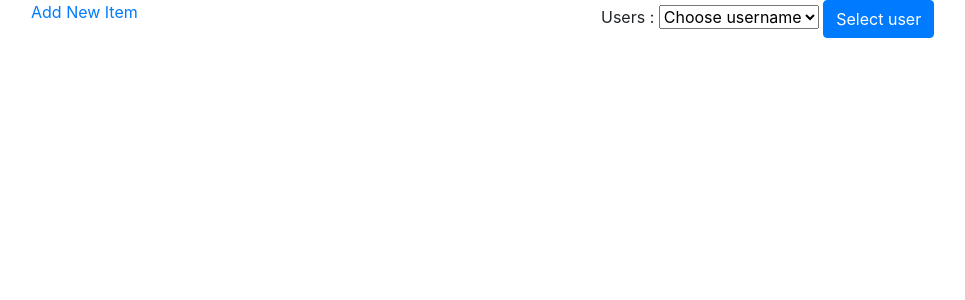
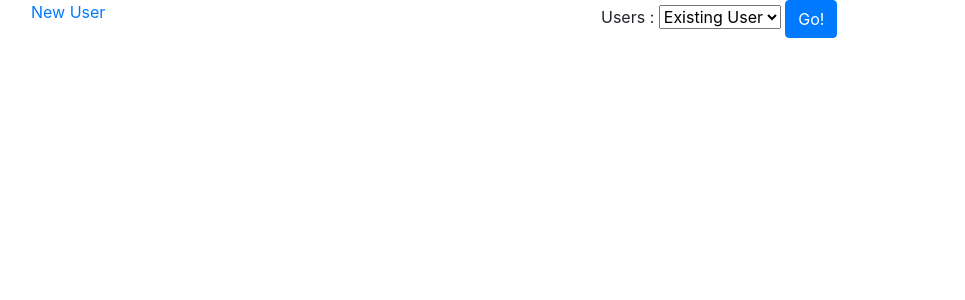
Before and after one commit to raphaelzenou/mongo-flask-project, a Flask app: page / in a window 1280 px wide. Shown: the top 300 px of the page, without its empty margins (54-1019 px from the left). Run offline with Flask 2, Linux system fonts and the light colour scheme; data that the repository does not hold is empty; parts of the project's set-up code (start-up, migrations or seed data) failed here and were passed over; some libraries are stand-ins or nearby versions.

Commit message:
Existing users Add Process improved with pre filled username

```diff
--- a/app.py
+++ b/app.py
@@ -38,12 +38,22 @@ mongo = PyMongo(app)
 #Routes
 @app.route('/')
 def home_func():
-	return render_template('items.html', items=mongo.db.items.find(),
+	return render_template('home.html',
 	users = mongo.db.users.find())
 
-@app.route('/new-item')
-def new_item_func():
-	return render_template('new-item.html', users = mongo.db.users.find())
+# @app.route('/new-item')
+# def new_item_func():
+# 	return render_template('new-item.html',
+# 	users = mongo.db.users.find())
+
+@app.route('/new-item/<selected_user>')
+def new_item_func(selected_user):
+	if selected_user == '#':
+		return render_template('new-item.html',
+		users = mongo.db.users.find(), new_user = True)
+	else:
+		return render_template('new-item.html',
+		users = selected_user, new_user = False)
 
 @app.route('/confirmation', methods=["POST"])
 # GET is defaulted so no need to add it
@@ -76,27 +86,33 @@ def add_item():
 		'date_added' : datetime.today()}},
 		upsert=True)
 
-	return redirect(url_for('home_func'))
+	return redirect(url_for('items',
+	user = new_item_form_ok['user_name'] ))
 
+# Deleting item and then routing to the user page
 @app.route('/delete/<item_id>')
 def delete_item(item_id):
-	user_name = mongo.db.items.find_one({'_id': ObjectId(item_id)})['user_name']
+	user_name = mongo.db.items.find_one({'_id':
+	ObjectId(item_id)})['user_name']
+
 	mongo.db.items.remove({'_id': ObjectId(item_id)})
 	return redirect(url_for('items', user = user_name))
 
 # Users filtering happens in two steps
-# First username is retrieved from the form
+# 1 - username is retrieved from the form
 @app.route('/user_filter', methods=["POST"])
 def user_filter():
 	user_selection_form = request.form
 	user_name = user_selection_form['user_name']
 	return redirect(url_for('items', user = user_name))
 
-# Then we use this username to create a bespoke route
+# 2- we use this username to create a bespoke route
+# to the user page
 @app.route('/items/<user>')
 def items(user):
 	return render_template('items.html',
 	items=mongo.db.items.find({'user_name' : user}),
+	active_user = user,
 	users = mongo.db.users.find())
 
 
--- /dev/null
+++ b/templates/home.html
@@ -0,0 +1,33 @@
+{% extends "base.html" %}
+
+{% block title %}Home{% endblock %}
+
+{% block main %}
+
+<div class="container">
+    <div class="row">
+        <div class="col-md-6">
+                <a href="{{url_for('new_item_func', selected_user='#')}}">New User</a>
+        </div>
+        <div class="col-md-6">
+            <form action="{{ url_for('user_filter') }}" method="POST">
+
+                <div class="form-group">
+                    <label> Users : </label>
+
+                    <select id="user_name" name="user_name">
+                        <option value="" disabled selected>Existing User</option>
+                        {% for user in users %}
+                        <option value="{{user.user_name}}">{{user.user_name}}</option>
+                        {% endfor %}
+                    </select>
+
+                    <button type="submit" class="btn btn-primary">Go!</button>
+                </div>
+            </form>
+        </div>
+    </div>
+    <div class="row">
+</div>
+
+    {% endblock %}
--- a/templates/items.html
+++ b/templates/items.html
@@ -1,20 +1,19 @@
 {% extends "base.html" %}
 
-{% block title %}Home{% endblock %}
+{% block title %}Items{% endblock %}
 
 {% block main %}
 
 <div class="container">
     <div class="row">
         <div class="col-md-6">
-            <a href="{{url_for('new_item_func')}}">Add New Item</a>
+            <a href="{{url_for('new_item_func', selected_user=active_user)}}">Add New Item</a>
         </div>
         <div class="col-md-6">
             <form action="{{ url_for('user_filter') }}" method="POST">
 
                 <div class="form-group">
                     <label> Users : </label>
-
                     <select id="user_name" name="user_name">
                         <option value="" disabled selected>Choose username</option>
                         {% for user in users %}
```
Also changed, not shown: templates/new-item.html (+13 -5 lines).
